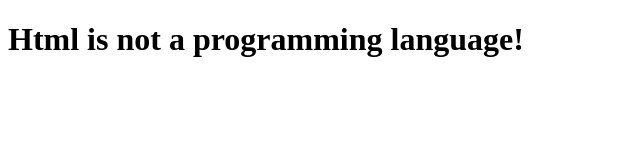
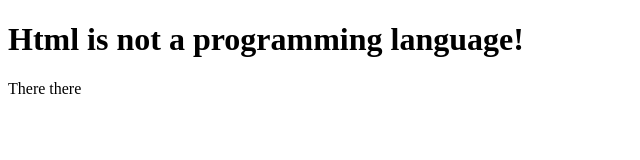
Before and after one commit to Mem0Real/git-practice, a plain HTML site: page index.html in a window 1280 px wide. Shown: the full height of the page, 0-640 px from the left. Drawn offline with Linux system fonts and the light colour scheme.

Commit message:
added 'there'

```diff
--- a/index.html
+++ b/index.html
@@ -8,5 +8,6 @@
   </head>
   <body>
     <h1>Html is not a programming language!</h1>
+    <p>There there</p>
   </body>
 </html>
```
